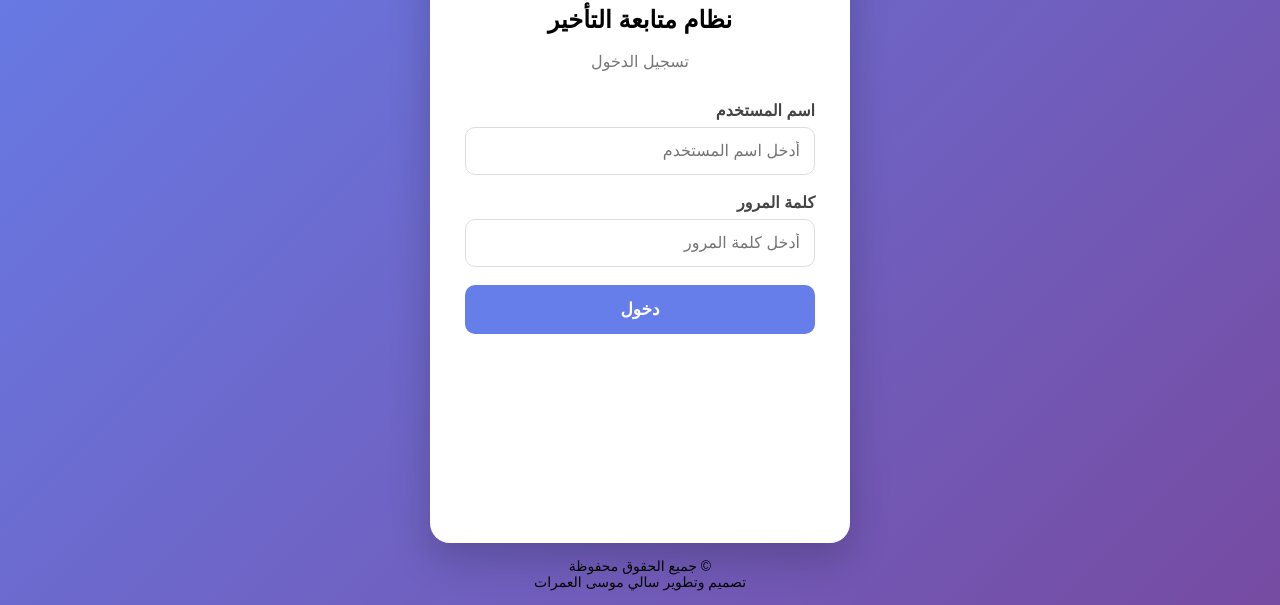
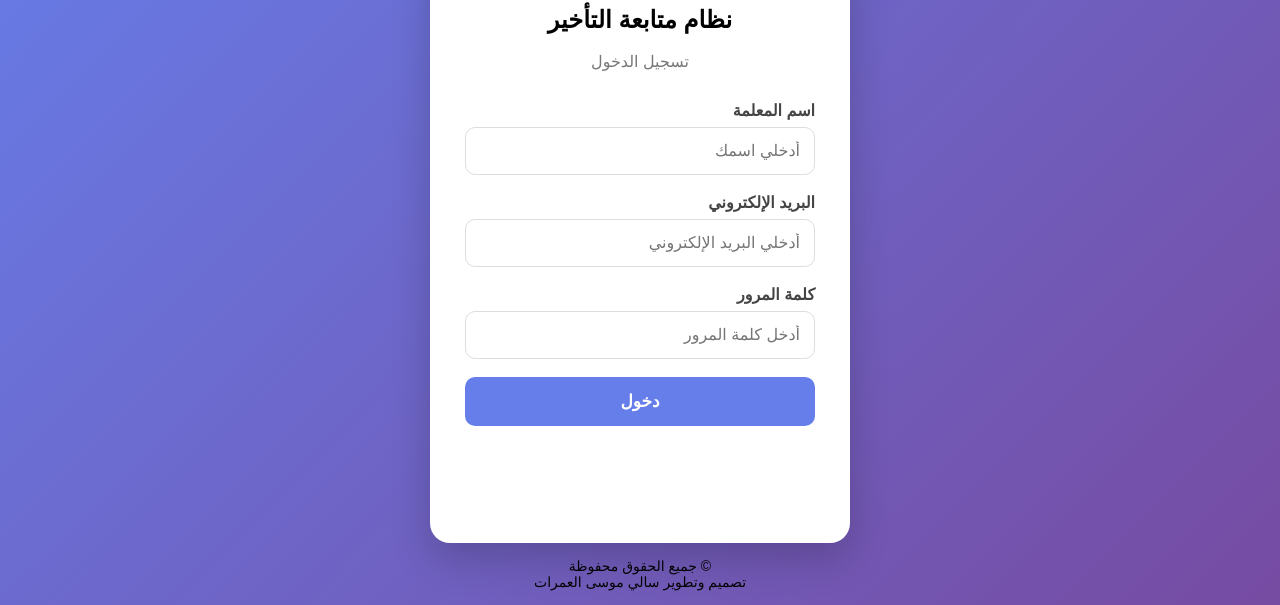
Before and after one commit to sallymousa244-beep/SchoolLater, a plain HTML site: page index.html in a window 1280 px wide. Shown: the part 195-800 px from the top of the page. Drawn offline with Linux system fonts and the light colour scheme.

Commit message:
Modify login form to add teacher name and email
Updated the login form to include teacher's name and email fields.

```diff
--- a/index.html
+++ b/index.html
@@ -23,11 +23,21 @@
 
         <form id="loginForm">
 
-            <label for="username">اسم المستخدم</label>
+            <label for="teacherName">اسم المعلمة</label>
             <input
                 type="text"
+                id="teacherName"
+                placeholder="أدخلي اسمك"
+                autocomplete="name"
+                required
+            >
+
+            <label for="username">البريد الإلكتروني</label>
+            <input
+                type="email"
                 id="username"
-                placeholder="أدخل اسم المستخدم"
+                placeholder="أدخلي البريد الإلكتروني"
+                autocomplete="email"
                 required
             >
 
```
